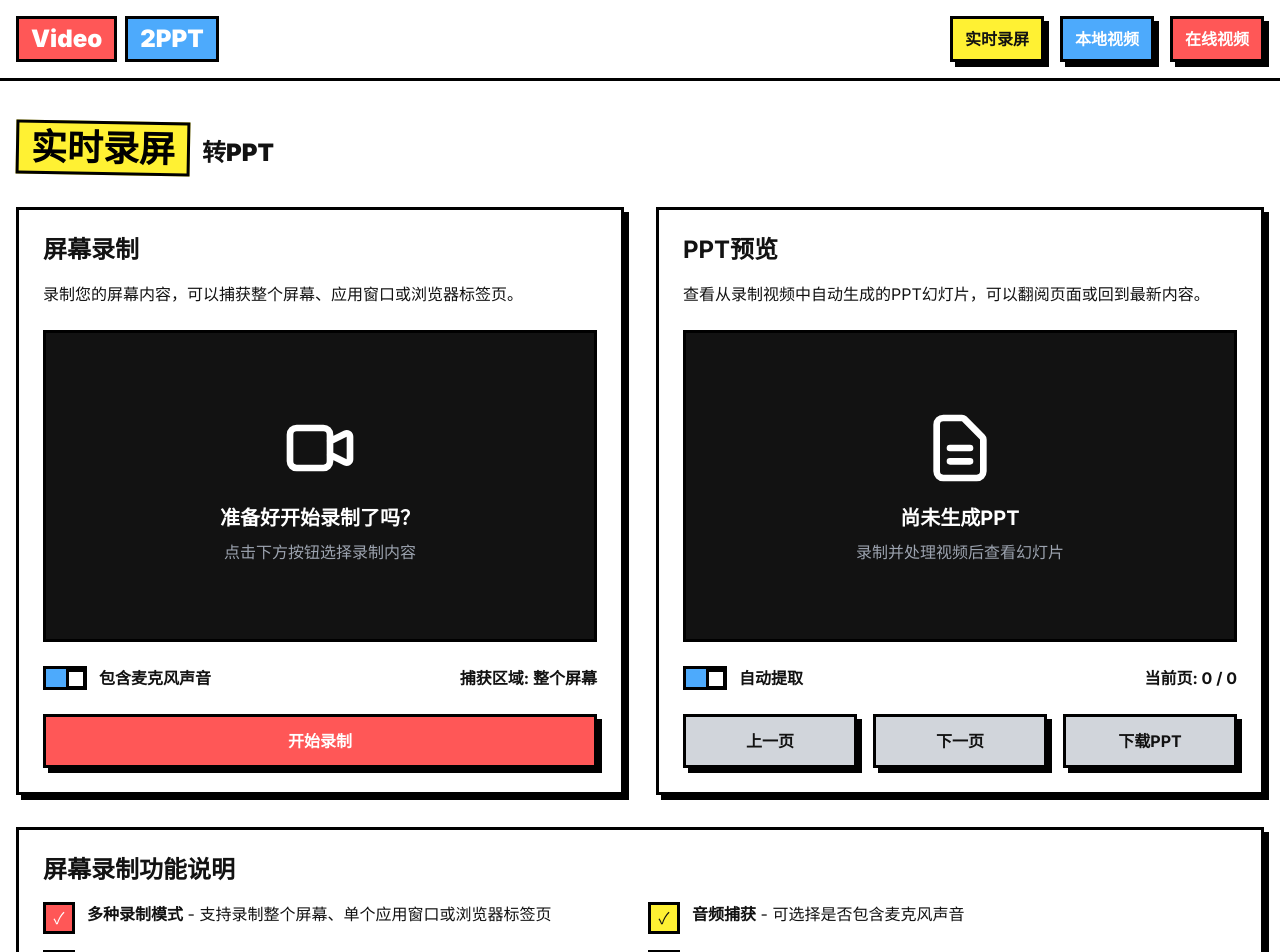
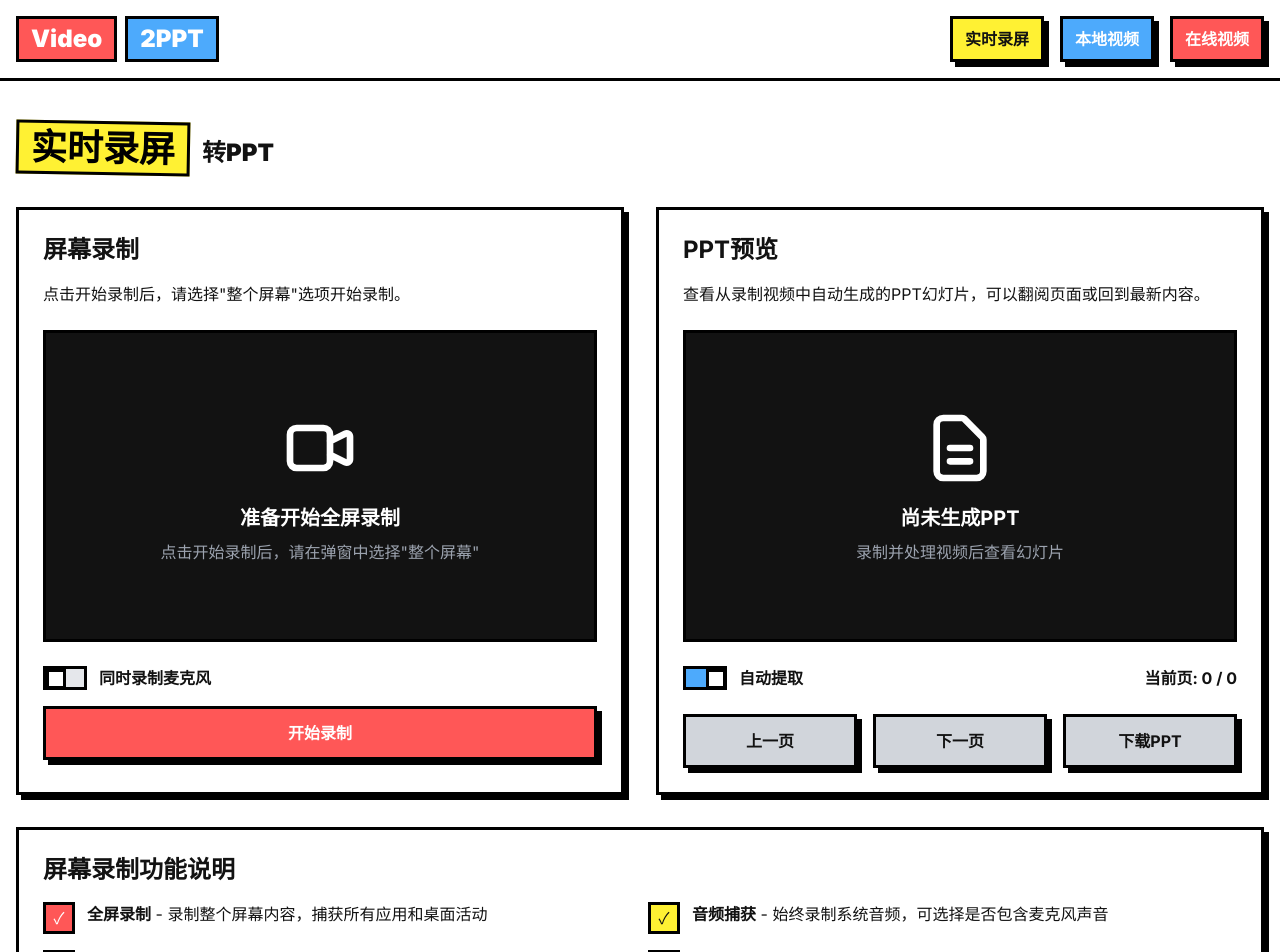
Before and after one commit to Wangxs404/video2ppt, a Next.js app: page /screen-recording in a window 1280 px wide. Shown: the top 952 px of the page. Built offline with nearby package versions, Linux system fonts and the light colour scheme.

Commit message:
优化屏幕录制功能，调整音频捕获设置为始终录制系统音频，更新用户反馈信息，简化录制选项界面，增强错误处理提示

```diff
--- a/app/screen-recording/page.tsx
+++ b/app/screen-recording/page.tsx
@@ -17,8 +17,7 @@ export default function ScreenRecordingPage() {
   const [recordingState, setRecordingState] = useState<'idle' | 'ready' | 'recording' | 'paused' | 'processing' | 'converting'>('idle')
   const [recordingTime, setRecordingTime] = useState<number>(0)
   const [recordingOptions, setRecordingOptions] = useState({
-    withAudio: true,
-    captureArea: 'screen' as 'screen' | 'window' | 'tab',
+    withAudio: false,
   })
 
   // 视频录制相关
@@ -58,14 +57,6 @@ export default function ScreenRecordingPage() {
     })
   }
 
-  // 设置捕获区域
-  const handleSetCaptureArea = (area: 'screen' | 'window' | 'tab') => {
-    setRecordingOptions({
-      ...recordingOptions,
-      captureArea: area,
-    })
-  }
-
   // 截图函数
   const captureScreenshot = () => {
     captureAndFilterScreenshot({
@@ -100,13 +91,17 @@ export default function ScreenRecordingPage() {
   // 开始录制准备
   const handleStartPrepare = async () => {
     try {
-      // 请求屏幕共享，确保捕获系统音频
+      // 请求屏幕共享，始终包含系统音频
       const displayMediaOptions = {
         video: {
-          cursor: "always"
+          cursor: "always",
+          displaySurface: "monitor", // 优先显示器/屏幕选项
+          logicalSurface: true,
+          width: { ideal: 1920 },
+          height: { ideal: 1080 }
         } as any,
-        // 重新启用系统音频捕获
-        audio: recordingOptions.withAudio
+        audio: true, // 始终录制系统音频
+        preferCurrentTab: false // 明确不偏好当前标签页
       };
 
       const stream = await navigator.mediaDevices.getDisplayMedia(displayMediaOptions);
@@ -125,7 +120,7 @@ export default function ScreenRecordingPage() {
         });
       }
 
-      // 如果需要麦克风音频，则额外捕获并合并
+      // 如果用户选择包含麦克风音频，则额外捕获并合并
       if (recordingOptions.withAudio) {
         try {
           // 获取麦克风音频 - 明确请求用户麦克风
@@ -249,7 +244,7 @@ export default function ScreenRecordingPage() {
               }
             }
           } else {
-            console.warn('未获取到麦克风轨道');
+            console.warn('未获取到麦克风轨道，只使用系统音频');
             setMediaStream(stream);
             if (videoRef.current) {
               videoRef.current.srcObject = stream;
@@ -265,7 +260,7 @@ export default function ScreenRecordingPage() {
           }
         }
       } else {
-        console.log('用户选择不使用音频，只捕获视频');
+        console.log('用户选择不使用麦克风，只录制系统音频');
         setMediaStream(stream);
         if (videoRef.current) {
           videoRef.current.srcObject = stream;
@@ -286,7 +281,18 @@ export default function ScreenRecordingPage() {
       handleStartRecording(finalStream);
     } catch (err) {
       console.error('无法获取屏幕共享权限:', err);
-      alert('屏幕录制需要您的授权，请允许屏幕共享');
+      // 根据错误类型提供更具体的指导
+      if (err instanceof Error) {
+        if (err.name === 'NotAllowedError') {
+          alert('录制被取消。请重新点击"开始录制"，并在弹出的对话框中选择"整个屏幕"或您想录制的显示器。');
+        } else if (err.name === 'NotFoundError') {
+          alert('未找到可录制的屏幕。请确保您的设备支持屏幕录制功能。');
+        } else {
+          alert('屏幕录制失败。请重新尝试，并在弹出的对话框中选择"整个屏幕"选项。');
+        }
+      } else {
+        alert('屏幕录制失败。请重新尝试，并在弹出的对话框中选择"整个屏幕"选项。');
+      }
     }
   }
 
@@ -378,19 +384,14 @@ export default function ScreenRecordingPage() {
         mimeType = recordedChunksRef.current[0].type;
         console.log(`使用数据块原始MIME类型: ${mimeType}`);
       } else {
-        // 如果没有类型，尝试使用更通用的编码器设置
-        if (recordingOptions.withAudio) {
-          // 确保包含音频编解码器
-          mimeType = 'video/webm; codecs="vp8,opus"';
-        } else {
-          mimeType = 'video/webm; codecs="vp8"';
-        }
+        // 如果没有类型，使用包含音频编解码器的默认设置（因为始终录制系统音频）
+        mimeType = 'video/webm; codecs="vp8,opus"';
         console.log(`未检测到数据块类型，使用默认MIME类型: ${mimeType}`);
       }
 
-      // 创建Blob前检查MIME类型兼容性
-      if (!mimeType.includes('opus') && recordingOptions.withAudio) {
-        console.log('MIME类型可能不包含音频编解码器，尝试添加');
+      // 确保MIME类型包含音频编解码器（因为始终录制系统音频）
+      if (!mimeType.includes('opus')) {
+        console.log('MIME类型不包含音频编解码器，尝试添加');
         if (mimeType.includes('codecs')) {
           // 已有编解码器声明，尝试添加音频编解码器
           if (mimeType.includes('vp8') && !mimeType.includes('opus')) {
@@ -572,7 +573,7 @@ export default function ScreenRecordingPage() {
           <div className="card bg-light">
             <h2 className="text-2xl font-bold mb-4">屏幕录制</h2>
             <p className="mb-6">
-              录制您的屏幕内容，可以捕获整个屏幕、应用窗口或浏览器标签页。
+              点击开始录制后，请选择"整个屏幕"选项开始录制。
             </p>
 
             {/* 录制预览区域 */}
@@ -591,8 +592,8 @@ export default function ScreenRecordingPage() {
                   <svg xmlns="http://www.w3.org/2000/svg" className="h-20 w-20 mb-4" fill="none" viewBox="0 0 24 24" stroke="currentColor">
                     <path strokeLinecap="round" strokeLinejoin="round" strokeWidth={2} d="M15 10l4.553-2.276A1 1 0 0121 8.618v6.764a1 1 0 01-1.447.894L15 14M5 18h8a2 2 0 002-2V8a2 2 0 00-2-2H5a2 2 0 00-2 2v8a2 2 0 002 2z" />
                   </svg>
-                  <p className="text-xl font-bold">准备好开始录制了吗？</p>
-                  <p className="text-gray-400 mt-2">点击下方按钮选择录制内容</p>
+                  <p className="text-xl font-bold">准备开始全屏录制</p>
+                  <p className="text-gray-400 mt-2">点击开始录制后，请在弹窗中选择"整个屏幕"</p>
                 </div>
               ) : recordingState === 'recording' || recordingState === 'paused' ? (
                 <div className="absolute top-4 right-4 flex items-center space-x-2">
@@ -618,8 +619,8 @@ export default function ScreenRecordingPage() {
               )}
             </div>
 
-            {/* 录制选项 - 始终显示麦克风设置 */}
-            <div className="flex flex-col sm:flex-row justify-between mb-6 space-y-4 sm:space-y-0">
+            {/* 录制选项 - 麦克风开关控制 */}
+            <div className="flex justify-start mb-4">
               <div className="flex items-center">
                 <label className="inline-flex items-center cursor-pointer">
                   <input
@@ -630,16 +631,11 @@ export default function ScreenRecordingPage() {
                     className="sr-only peer"
                   />
                   <div className={`w-11 h-6 bg-gray-200 border-3 border-black peer-focus:outline-none peer-checked:after:translate-x-full after:content-[''] after:absolute after:top-[0px] after:left-[0px] after:bg-white after:border-3 after:border-black after:h-5 after:w-5 after:transition-all peer-checked:bg-accent relative ${recordingState !== 'idle' && recordingState !== 'ready' ? 'opacity-70' : ''}`}></div>
-                  <span className="ml-3 font-bold">包含麦克风声音</span>
+                  <span className="ml-3 font-bold">同时录制麦克风</span>
                 </label>
               </div>
+            </div>
 
-              {(recordingState === 'idle' || recordingState === 'ready') && !videoUrl && (
-                <div className="font-bold">
-                  捕获区域: {recordingOptions.captureArea === 'screen' ? '整个屏幕' : recordingOptions.captureArea === 'window' ? '应用窗口' : '浏览器标签'}
-                </div>
-              )}
-            </div>
 
             {/* 录制控制按钮 */}
             <div className="flex flex-wrap gap-4">
@@ -672,7 +668,6 @@ export default function ScreenRecordingPage() {
               {videoUrl && recordingState === 'idle' && (
                 <>
                   <div className="w-full flex flex-col gap-3">
-                    {/* <p className="font-bold text-center mb-1">选择下载格式</p> */}
                     <div className="flex flex-row gap-2 w-full">
                       <button
                         onClick={handleDownloadWebM}
@@ -762,12 +757,6 @@ export default function ScreenRecordingPage() {
                   <p className="text-gray-400 mt-2">录制并处理视频后查看幻灯片</p>
                 </div>
               )}
-
-              {/* {screenshots.length > 0 && (
-                <div className="absolute bottom-4 left-1/2 transform -translate-x-1/2 bg-black bg-opacity-50 px-3 py-1 text-white font-bold rounded-md">
-                  第 {currentScreenshotIndex + 1} / {screenshots.length} 页
-                </div>
-              )} */}
             </div>
 
             {/* PPT控制选项 */}
@@ -782,11 +771,6 @@ export default function ScreenRecordingPage() {
                   <div className="w-11 h-6 bg-gray-200 border-3 border-black peer-focus:outline-none peer-checked:after:translate-x-full after:content-[''] after:absolute after:top-[0px] after:left-[0px] after:bg-white after:border-3 after:border-black after:h-5 after:w-5 after:transition-all peer-checked:bg-accent relative"></div>
                   <span className="ml-3 font-bold">自动提取</span>
                 </label>
-                {/* {recordingState !== 'idle' && (
-                  <div className="text-sm font-medium">
-                    过滤统计: 保存了 {screenshotStats.saved}/{screenshotStats.total} 张截图
-                  </div>
-                )} */}
               </div>
 
               <div className="font-bold">
@@ -838,11 +822,11 @@ export default function ScreenRecordingPage() {
           <div className="grid grid-cols-1 md:grid-cols-2 gap-4">
             <div className="flex items-start">
               <div className="bg-primary text-light w-8 h-8 flex items-center justify-center border-3 border-black mr-3 flex-shrink-0">✓</div>
-              <p><strong>多种录制模式</strong> - 支持录制整个屏幕、单个应用窗口或浏览器标签页</p>
+              <p><strong>全屏录制</strong> - 录制整个屏幕内容，捕获所有应用和桌面活动</p>
             </div>
             <div className="flex items-start">
               <div className="bg-secondary w-8 h-8 flex items-center justify-center border-3 border-black mr-3 flex-shrink-0">✓</div>
-              <p><strong>音频捕获</strong> - 可选择是否包含麦克风声音</p>
+              <p><strong>音频捕获</strong> - 始终录制系统音频，可选择是否包含麦克风声音</p>
             </div>
             <div className="flex items-start">
               <div className="bg-accent text-light w-8 h-8 flex items-center justify-center border-3 border-black mr-3 flex-shrink-0">✓</div>
```
